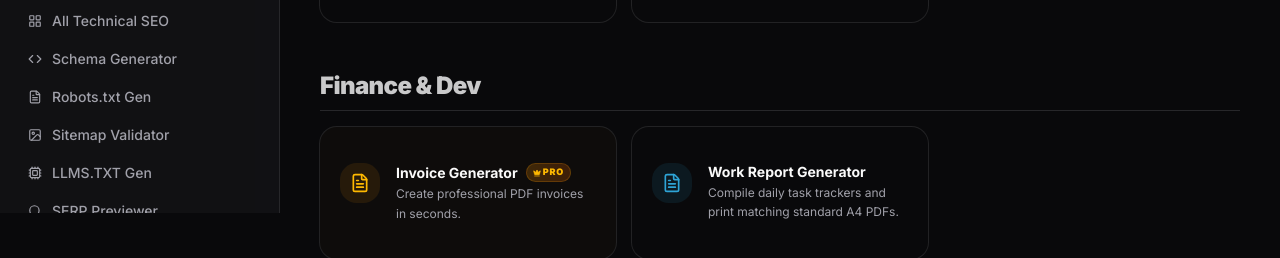
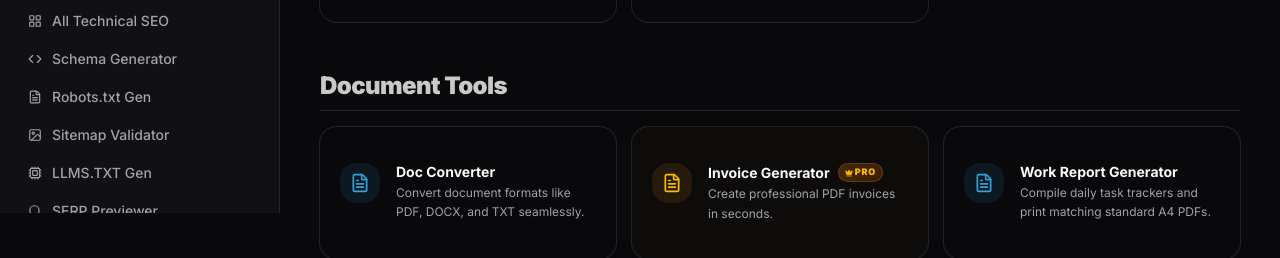
Before and after one commit to NeonTen/thewordof-tools, a Next.js app: page /tools in a window 1280 px wide. Shown: the part 588-846 px from the top of the page. Built offline with nearby package versions, Linux system fonts and the light colour scheme; no server answers.

Commit message:
refactor: update finance-dev paths to document-tools in components

```diff
--- a/src/components/tools/related-tools.tsx
+++ b/src/components/tools/related-tools.tsx
@@ -64,10 +64,11 @@ const CATEGORIES: Record<string, { name: string; tools: Array<{ name: string; hr
       { name: "Text Diff Tool", href: "/tools/image-code/text-diff", desc: "Compare two pieces of text side-by-side to highlight additions and removals." }
     ]
   },
-  "finance-dev": {
-    name: "Finance & Dev Tools",
+  "document-tools": {
+    name: "Document Tools",
     tools: [
-      { name: "Invoice Generator", href: "/tools/finance-dev/invoice-generator", desc: "Create, customize, and export professional invoice receipts." }
+      { name: "Invoice Generator", href: "/tools/document-tools/invoice-generator", desc: "Create, customize, and export professional invoice receipts." },
+      { name: "Work Report Generator", href: "/tools/document-tools/report", desc: "Generate professional work reports and daily trackers." }
     ]
   }
 }
--- a/src/components/tools/tools-list.tsx
+++ b/src/components/tools/tools-list.tsx
@@ -13,6 +13,7 @@ import {
   Code,
   Cpu,
   FileText,
+  FileUp,
   Sparkles,
   Brain,
   PenLine,
@@ -52,10 +53,11 @@ const CATEGORIES: Category[] = [
     ]
   },
   {
-    title: "Finance & Dev",
+    title: "Document Tools",
     tools: [
-      { title: "Invoice Generator", desc: "Create professional PDF invoices in seconds.",                         icon: FileText,   href: "/tools/finance-dev/invoice-generator", pro: true },
-      { title: "Work Report Generator", desc: "Compile daily task trackers and print matching standard A4 PDFs.", icon: FileText,   href: "/tools/finance-dev/report",            pro: false },
+      { title: "Doc Converter",     desc: "Convert document formats like PDF, DOCX, and TXT seamlessly.",         icon: FileText,     href: "/tools/documents/converter",         pro: false },
+      { title: "Invoice Generator", desc: "Create professional PDF invoices in seconds.",                         icon: FileText,   href: "/tools/document-tools/invoice-generator", pro: true },
+      { title: "Work Report Generator", desc: "Compile daily task trackers and print matching standard A4 PDFs.", icon: FileText,   href: "/tools/document-tools/report",            pro: false },
     ]
   },
   {
```
